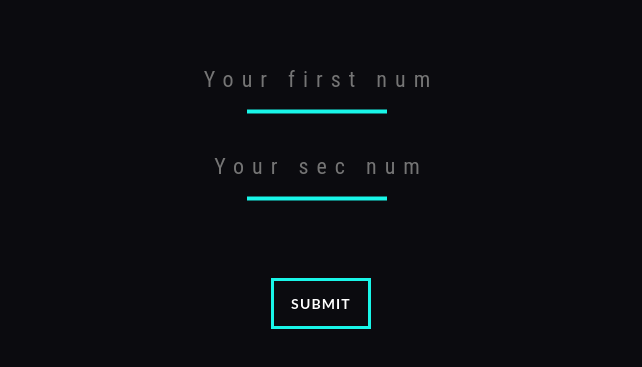
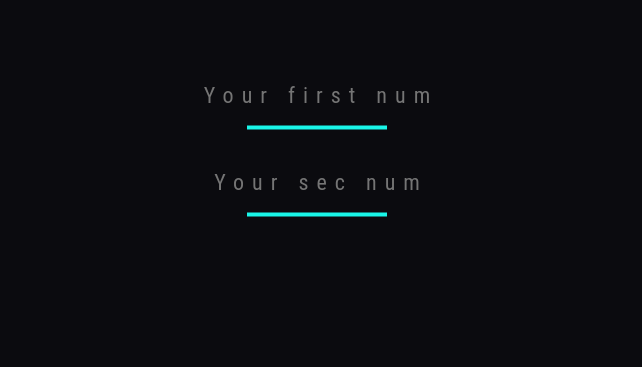
Before and after one commit to Pierre-louis242/Javascript-Challenge, a plain HTML site: page GCD_Finder_Solution/index.html in a window 1280 px wide. Shown: the part 225-592 px from the top of the page, without its empty margins (319-961 px from the left). Drawn offline with Linux system fonts and the light colour scheme.

Commit message:
Takinb button off

```diff
--- a/GCD_Finder_Solution/index.html
+++ b/GCD_Finder_Solution/index.html
@@ -225,9 +225,6 @@
         <br/>
         <br/>
         <br/>
-            <div class="col-md-3 col-sm-3 col-xs-6 divButtonButton">
-                <a href="#" class="btn btn-sm animated-button gibson-two" id="submitButtonCss" type="submit">Submit</a>
-            </div>
             <input type="submit" name="Submit" id="submitButtonHide">
     </form>
     <div id="divForResult">
--- a/GCD_Finder_Solution/main.js
+++ b/GCD_Finder_Solution/main.js
@@ -30,9 +30,4 @@ window.onload = () => {
 
     let form = document.getElementById('formToSent');
     form.addEventListener('submit', gcdFinder);
-    let button = document.getElementById('submitButtonCss');
-    button.addEventListener('click', gcdFinder);
-
-
-
 }
```
